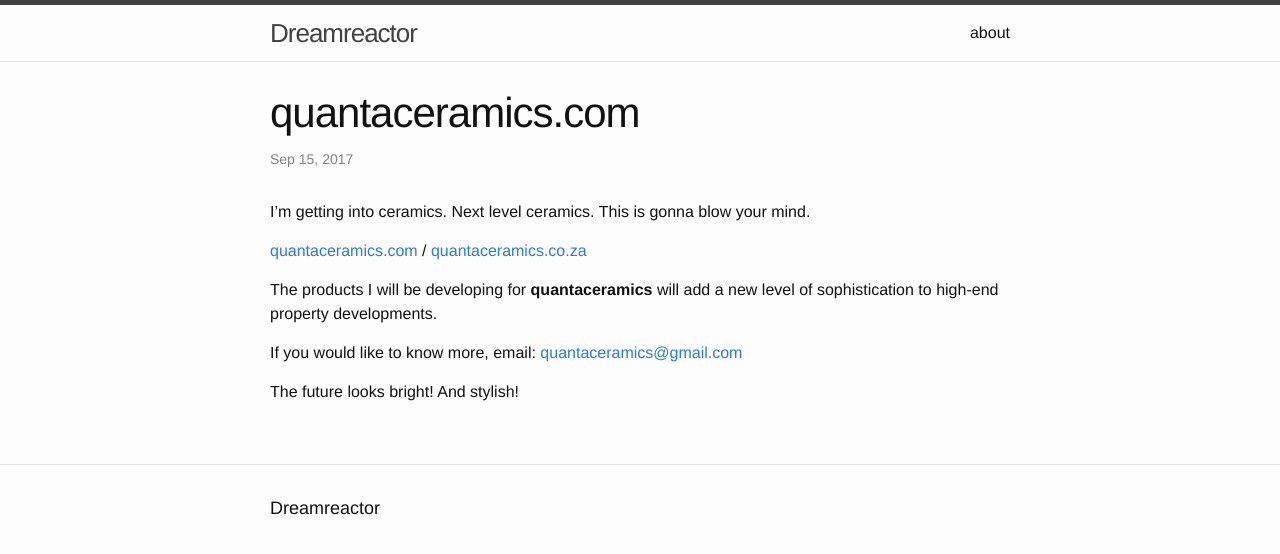
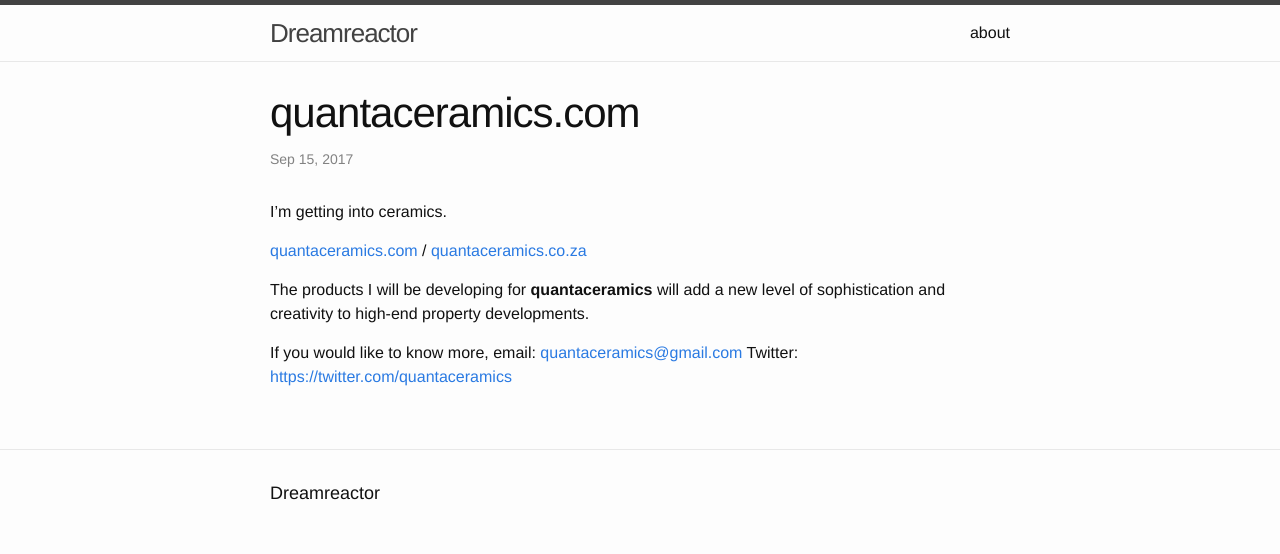
Before and after one commit to xonedev/00, a Jekyll site: the page built from _posts/2017-09-15-quantaceramics-dot-com.markdown, in a window 1280 px wide. Shown: the top 554 px of the page. Built offline with Jekyll 4.4.1, drawn with Linux system fonts in a browser that asks for light colours.

Commit message:
Updated Quantaceramics Dot Com

```diff
--- a/_posts/2017-09-15-quantaceramics-dot-com.markdown
+++ b/_posts/2017-09-15-quantaceramics-dot-com.markdown
@@ -3,13 +3,11 @@ title: quantaceramics.com
 date: 2017-09-15 13:53:00 Z
 ---
 
-I'm getting into ceramics. Next level ceramics.
-This is gonna blow your mind.
+I'm getting into ceramics.
 
 [quantaceramics.com](https://quantaceramics.com) / [quantaceramics.co.za](https://quantaceramics.co.za)
 
-The products I will be developing for **quantaceramics** will add a new level of sophistication to high-end property developments.
+The products I will be developing for **quantaceramics** will add a new level of sophistication and creativity to high-end property developments.
 
 If you would like to know more, email: [quantaceramics@gmail.com](mailto:quantaceramics@gmail.com)
-
-The future looks bright! And stylish!
+Twitter: [https://twitter.com/quantaceramics](https://twitter.com/quantaceramics)
```
